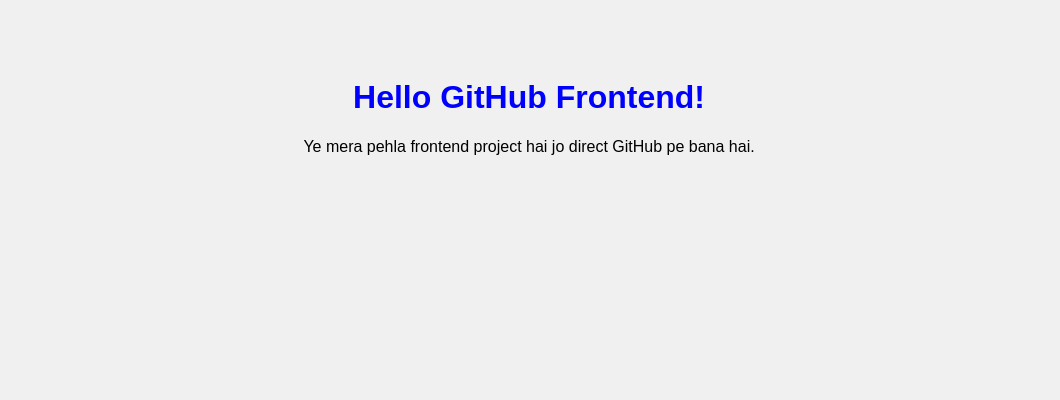
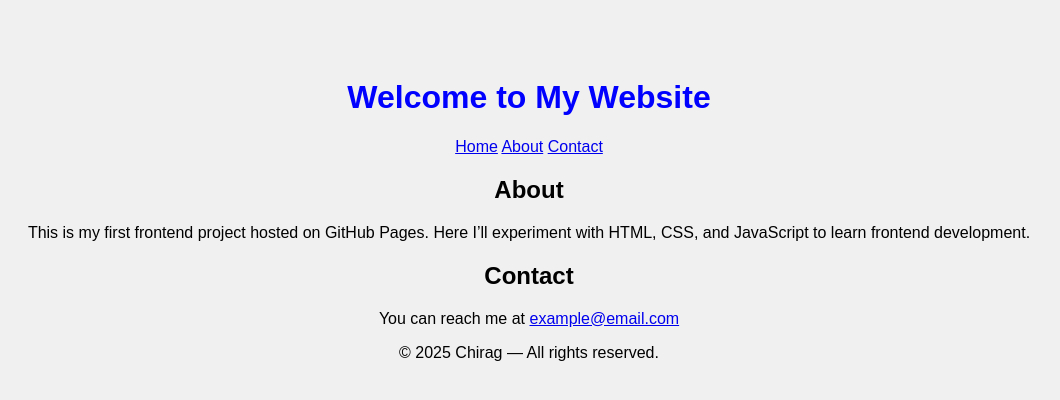
Before and after one commit to chirag118/frontend-test, a plain HTML site: page index.html in a window 1280 px wide. Shown: the whole page, without its empty margins (111-1171 px from the left). Drawn offline with Linux system fonts and the light colour scheme.

Commit message:
index.html

```diff
--- a/index.html
+++ b/index.html
@@ -1,14 +1,38 @@
 <!DOCTYPE html>
 <html lang="en">
 <head>
-    <meta charset="UTF-8">
-    <meta name="viewport" content="width=device-width, initial-scale=1.0">
-    <title>My First GitHub Frontend</title>
-    <link rel="stylesheet" href="style.css">
+  <meta charset="UTF-8">
+  <meta name="viewport" content="width=device-width, initial-scale=1.0">
+  <title>Chirag's Website</title>
+  <link rel="stylesheet" href="style.css">
 </head>
 <body>
-    <h1>Hello GitHub Frontend!</h1>
-    <p>Ye mera pehla frontend project hai jo direct GitHub pe bana hai.</p>
-    <script src="script.js"></script>
+  <header>
+    <h1>Welcome to My Website</h1>
+    <nav>
+      <a href="#">Home</a>
+      <a href="#about">About</a>
+      <a href="#contact">Contact</a>
+    </nav>
+  </header>
+
+  <main>
+    <section id="about">
+      <h2>About</h2>
+      <p>This is my first frontend project hosted on GitHub Pages.
+         Here I’ll experiment with HTML, CSS, and JavaScript to learn frontend development.</p>
+    </section>
+
+    <section id="contact">
+      <h2>Contact</h2>
+      <p>You can reach me at <a href="mailto:example@email.com">example@email.com</a></p>
+    </section>
+  </main>
+
+  <footer>
+    <p>© 2025 Chirag — All rights reserved.</p>
+  </footer>
+
+  <script src="script.js"></script>
 </body>
 </html>
```
